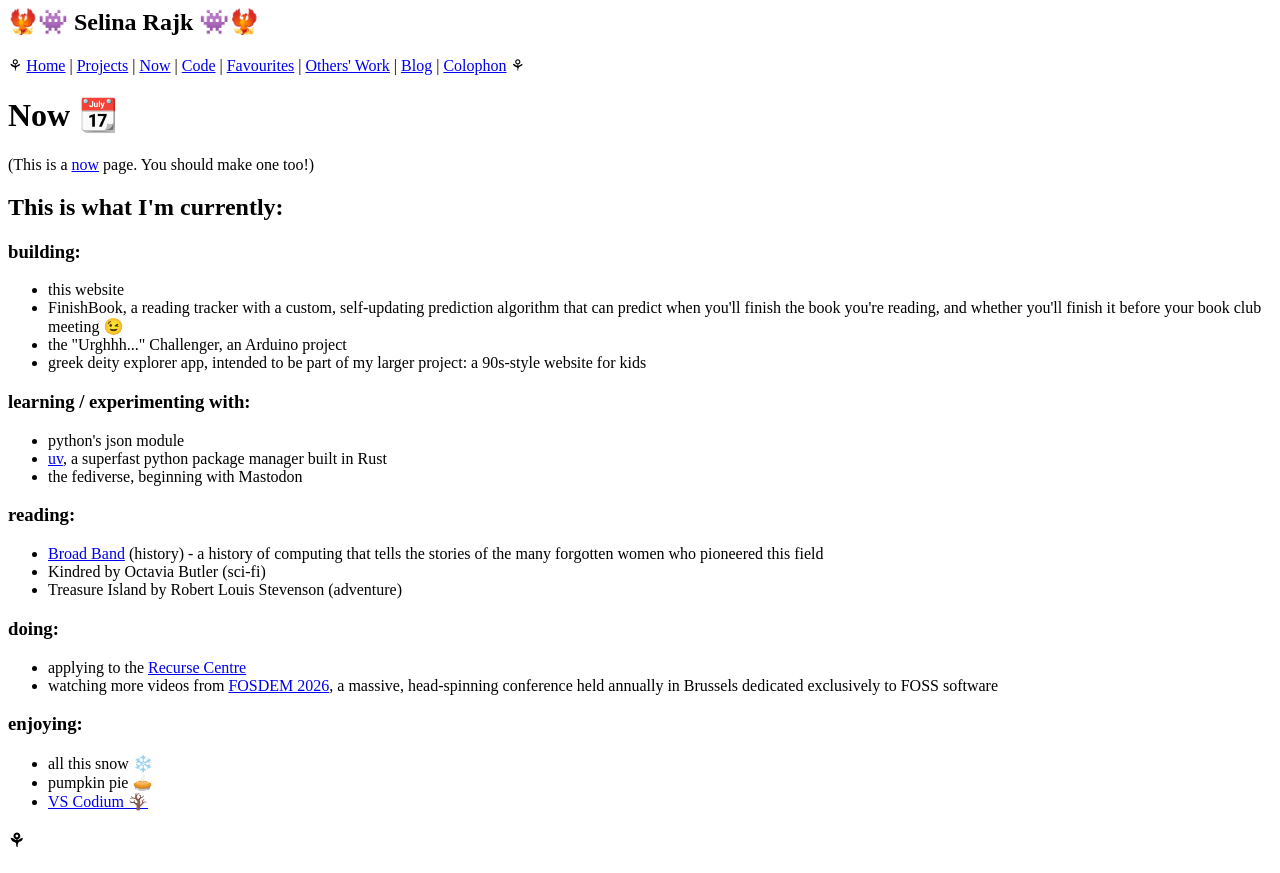
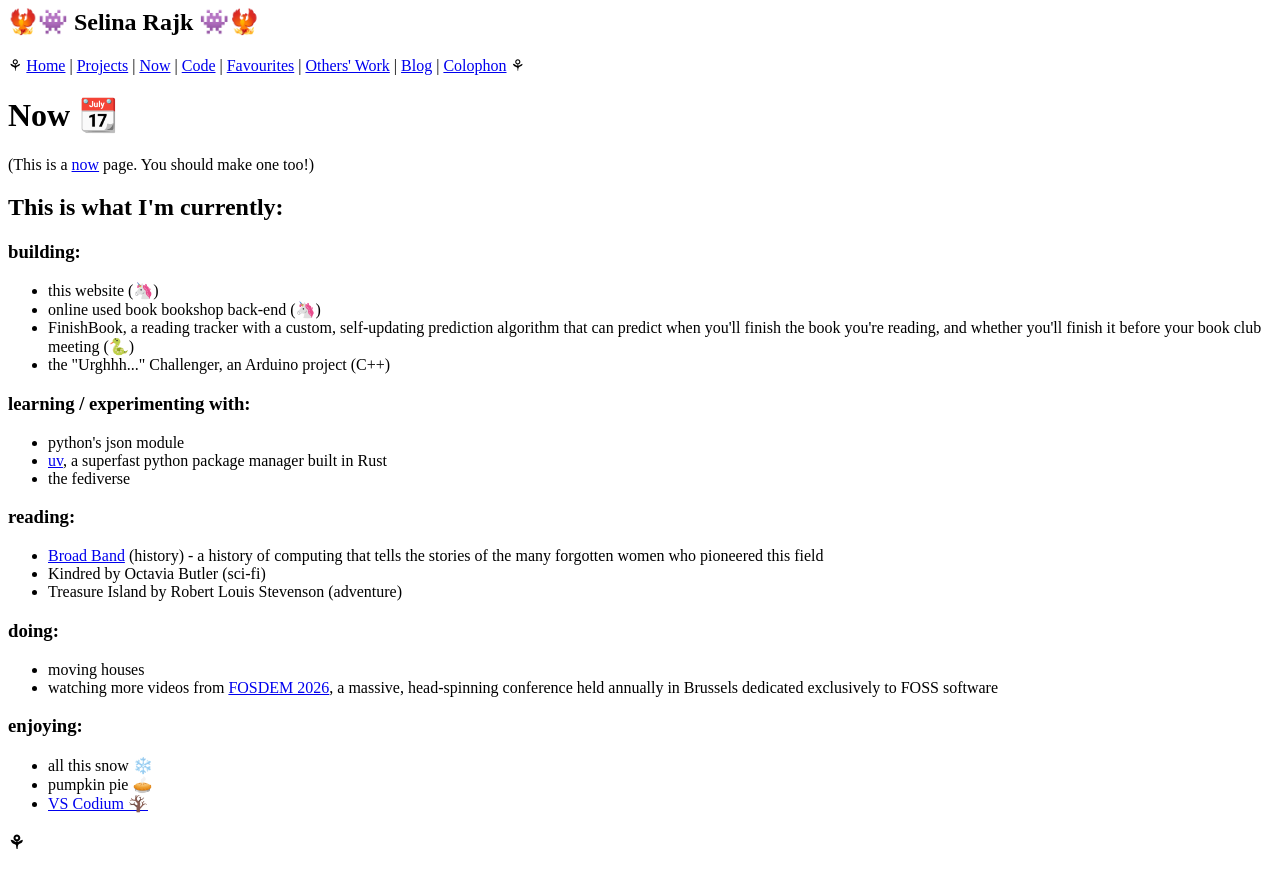
Before and after one commit to selinarajk/old-website, a Django app: page /now/ in a window 1280 px wide. Before the commit the page ends 847 px from the top, so only its background shows below. Run offline with Django 5.2, Linux system fonts and the light colour scheme.

Commit message:
content: update now page and change order of projects

```diff
--- a/posts/templates/posts/now.html
+++ b/posts/templates/posts/now.html
@@ -10,17 +10,17 @@
 
   <h3>building:</h3>
   <ul>
-    <li>this website</li>
-    <li>FinishBook, a reading tracker with a custom, self-updating prediction algorithm that can predict when you'll finish the book you're reading, and whether you'll finish it before your book club meeting 😉</li>
-    <li>the "Urghhh..." Challenger, an Arduino project</li>
-    <li>greek deity explorer app, intended to be part of my larger project: a 90s-style website for kids</li>
+    <li>this website (🦄)</li>
+    <li>online used book bookshop back-end (🦄)</li>
+    <li>FinishBook, a reading tracker with a custom, self-updating prediction algorithm that can predict when you'll finish the book you're reading, and whether you'll finish it before your book club meeting (🐍)</li>
+    <li>the "Urghhh..." Challenger, an Arduino project (C++) </li>
   </ul>
 
   <h3>learning / experimenting with:</h3>
   <ul>
     <li>python's json module</li>
     <li><a href='https://docs.astral.sh/uv/'>uv</a>, a superfast python package manager built in Rust</li>
-    <li>the fediverse, beginning with Mastodon</li>
+    <li>the fediverse</li>
   </ul>
 
   <h3>reading:</h3>
@@ -32,7 +32,7 @@
 
   <h3>doing:</h3>
   <ul>
-    <li>applying to the <a href='https://www.recurse.com/'>Recurse Centre</a></li>
+    <li>moving houses</li>
     <li>watching more videos from <a href='https://fosdem.org/2026/'>FOSDEM 2026</a>, a massive, head-spinning conference held annually in Brussels dedicated exclusively to FOSS software</li>
   </ul>
 
```
Also changed, not shown: posts/templates/posts/projects.html (+5 -6 lines).
